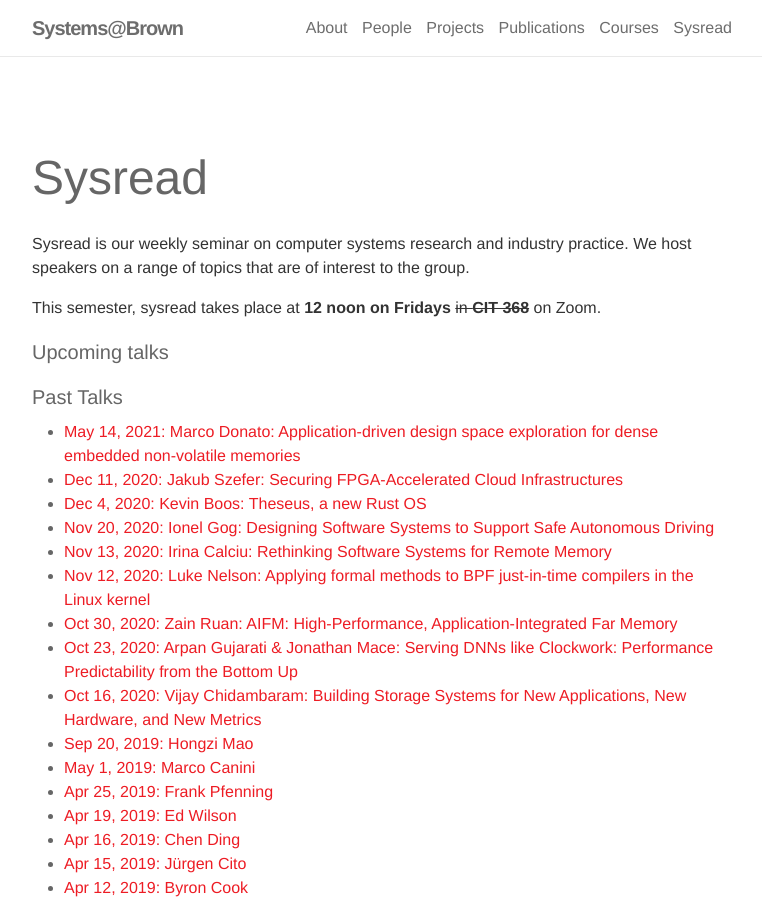
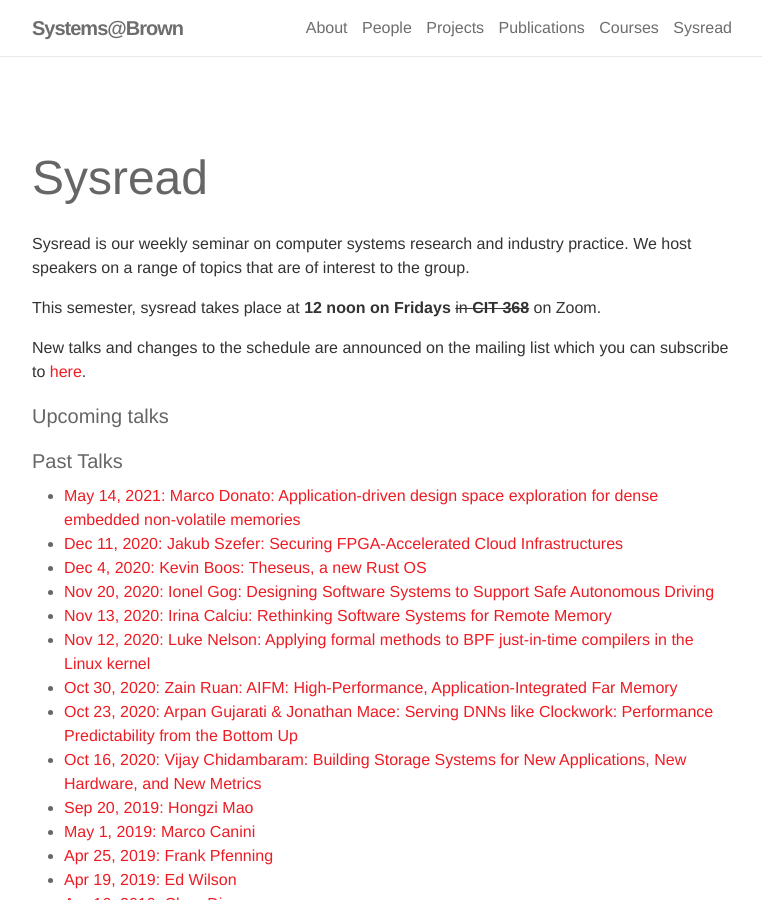
Before and after one commit to brownsys/systems-web, a Jekyll site: the page built from sysread/index.md, in a window 1280 px wide and 900 px high. Shown: the whole window, without its empty margins (258-1020 px from the left). Built offline with Jekyll 4.4.1, drawn with Linux system fonts in a browser that asks for light colours; nearby versions of some CDN libraries.

Commit message:
Added mailing list signup instructions

```diff
--- a/sysread/index.md
+++ b/sysread/index.md
@@ -12,6 +12,10 @@ Sysread is our weekly seminar on computer systems research and industry practice
 We host speakers on a range of topics that are of interest to the group.
 
 This semester, sysread takes place at <b>12 noon on Fridays</b> <s>in <b>CIT 368</b></s> on Zoom.
+
+New talks and changes to the schedule are announced on the mailing list
+which you can subscribe to
+[here](https://lists.cs.brown.edu/sympa/info/sysread).
 
 {% assign today = 'now' | date: '%s' %}
 {% assign sorted = site.sysread | reverse %}
```
